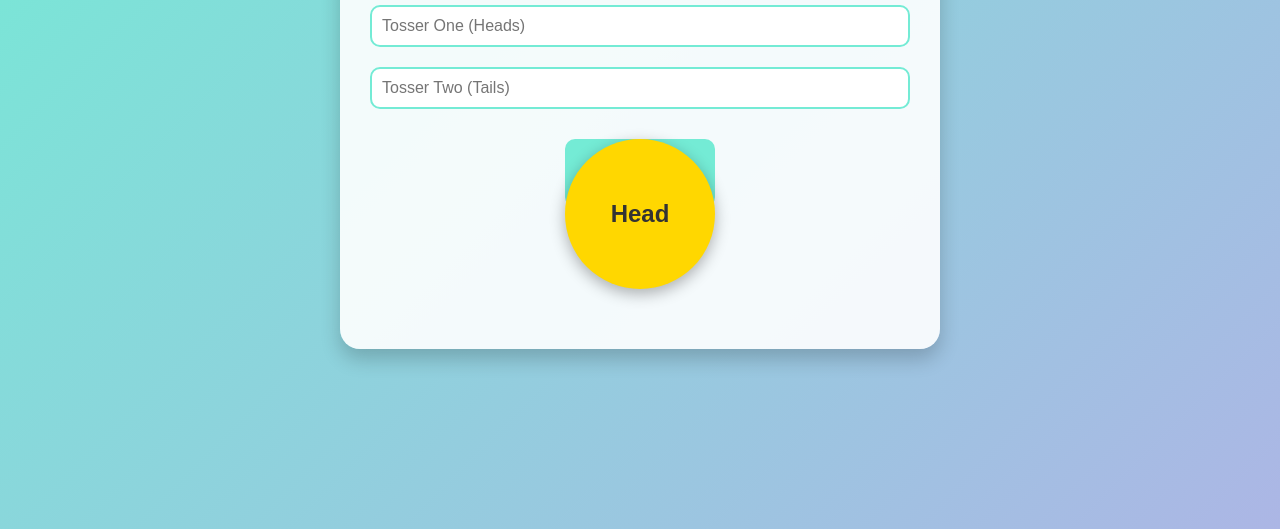
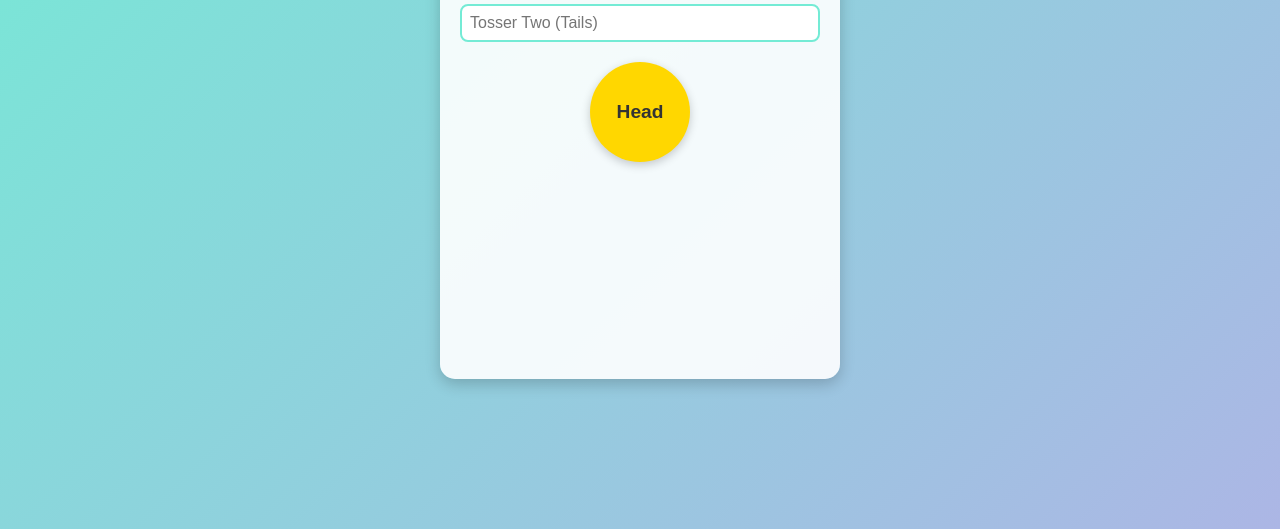
Before and after one commit to Sohan-2001/toss, a plain HTML site: page index.html in a window 1280 px wide. Shown: the part 271-800 px from the top of the page. Drawn offline with Linux system fonts and the light colour scheme.

Commit message:
Update styles.css

```diff
--- a/styles.css
+++ b/styles.css
@@ -11,82 +11,59 @@ body {
     justify-content: center;
     align-items: center;
     min-height: 100vh;
-    overflow: hidden;
 }
 
 .container {
     text-align: center;
     background: rgba(255, 255, 255, 0.9);
-    padding: 30px;
-    border-radius: 20px;
-    box-shadow: 0 10px 20px rgba(0, 0, 0, 0.2);
-    max-width: 600px;
+    padding: 20px;
+    border-radius: 15px;
+    box-shadow: 0 5px 15px rgba(0, 0, 0, 0.2);
     width: 90%;
+    max-width: 400px;
+    height: 500px; /* Fixed height to prevent scrolling */
+    position: relative;
     animation: fadeIn 1s ease-in;
 }
 
 h1 {
     color: #333;
-    margin-bottom: 20px;
-    font-size: 2.5em;
-    text-transform: uppercase;
-    letter-spacing: 2px;
+    font-size: 2em;
+    margin-bottom: 15px;
 }
 
 .input-section {
     display: flex;
     flex-direction: column;
-    gap: 20px;
-    margin-bottom: 30px;
+    gap: 15px;
+    margin-bottom: 20px;
 }
 
-.player {
-    display: flex;
-    flex-direction: column;
-    gap: 10px;
+.player input {
+    padding: 8px;
+    font-size: 1em;
+    border: 2px solid #74ebd5;
+    border-radius: 8px;
+    outline: none;
+    width: 100%;
 }
 
-label {
-    font-size: 1.2em;
-    color: #555;
-}
-
-input {
-    padding: 10px;
-    font-size: 1em;
-    border: 2px solid #74ebd5;
-    border-radius: 10px;
-    outline: none;
-    transition: border-color 0.3s;
-}
-
-input:focus {
+.player input:focus {
     border-color: #acb6e5;
 }
 
-button {
-    padding: 12px 30px;
-    font-size: 1.2em;
-    background: #74ebd5;
-    border: none;
-    border-radius: 10px;
-    color: #333;
+.coin {
+    width: 100px;
+    height: 100px;
+    margin: 20px auto;
+    position: relative;
+    transform-style: preserve-3d;
     cursor: pointer;
-    transition: transform 0.2s, background 0.3s;
+    transition: transform 0.1s;
 }
 
-button:hover {
-    transform: scale(1.05);
-    background: #acb6e5;
-}
-
-.coin {
-    width: 150px;
-    height: 150px;
-    margin: 30px auto;
-    position: relative;
-    transform-style: preserve-3d;
-    transition: transform 0.1s;
+.coin:hover {
+    transform: scale(1.1);
 }
 
 .head, .tail {
@@ -97,10 +74,10 @@ button:hover {
     display: flex;
     justify-content: center;
     align-items: center;
-    font-size: 1.5em;
+    font-size: 1.2em;
     font-weight: bold;
     backface-visibility: hidden;
-    box-shadow: 0 5px 15px rgba(0, 0, 0, 0.3);
+    box-shadow: 0 3px 10px rgba(0, 0, 0, 0.2);
 }
 
 .head {
@@ -116,9 +93,12 @@ button:hover {
 }
 
 .result {
-    font-size: 2em;
+    position: absolute;
+    top: 50%;
+    left: 50%;
+    transform: translate(-50%, -50%);
+    font-size: 1.8em;
     color: #333;
-    margin-top: 20px;
     opacity: 0;
     transition: opacity 0.5s;
 }
@@ -126,6 +106,31 @@ button:hover {
 .result.show {
     opacity: 1;
     animation: bounceIn 0.5s ease-out;
+}
+
+.toss-again {
+    display: none;
+    position: absolute;
+    bottom: 20px;
+    left: 50%;
+    transform: translateX(-50%);
+    padding: 10px 20px;
+    font-size: 1em;
+    background: #74ebd5;
+    border: none;
+    border-radius: 8px;
+    color: #333;
+    cursor: pointer;
+    transition: transform 0.2s, background 0.3s;
+}
+
+.toss-again.show {
+    display: block;
+}
+
+.toss-again:hover {
+    transform: scale(1.05);
+    background: #acb6e5;
 }
 
 /* Animations */
@@ -142,7 +147,7 @@ button:hover {
 
 @keyframes toss {
     0% { transform: translateY(0) rotateY(0deg); }
-    50% { transform: translateY(-200px) rotateY(720deg); }
+    50% { transform: translateY(-150px) rotateY(720deg); }
     100% { transform: translateY(0) rotateY(1440deg); }
 }
 
```
